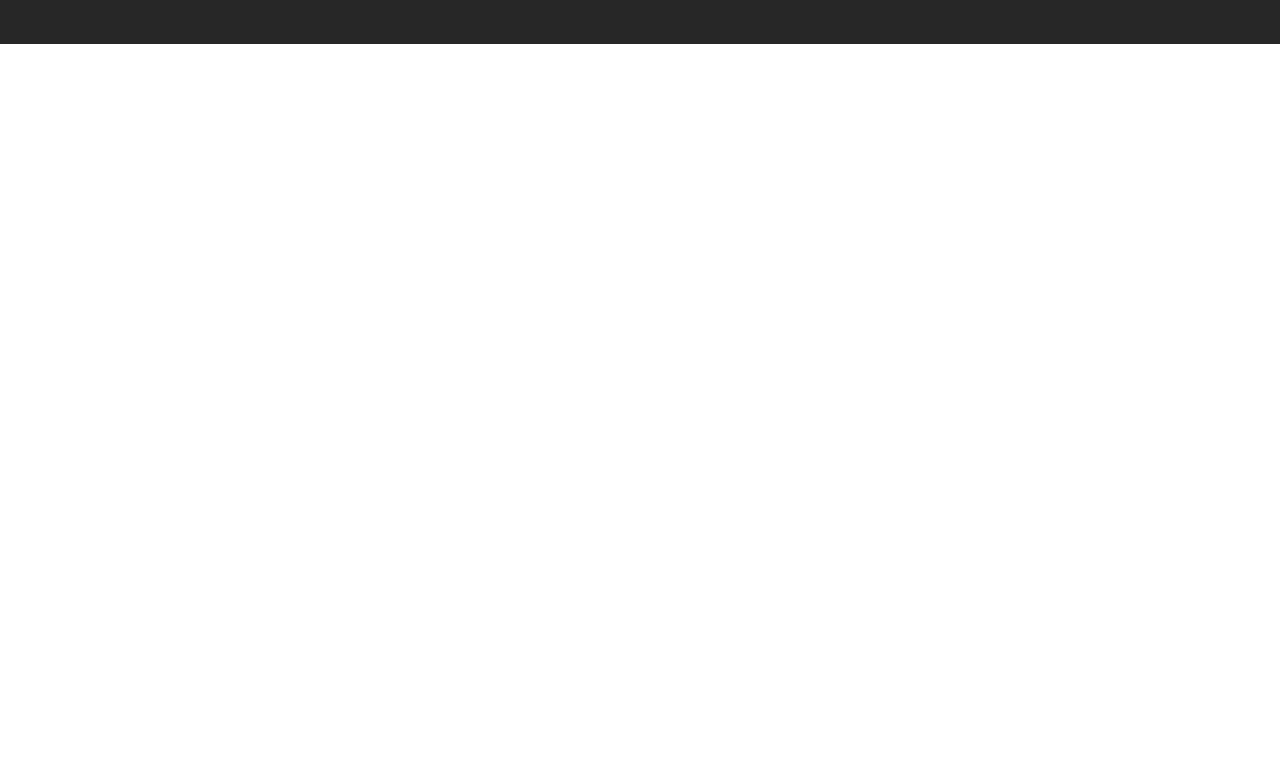
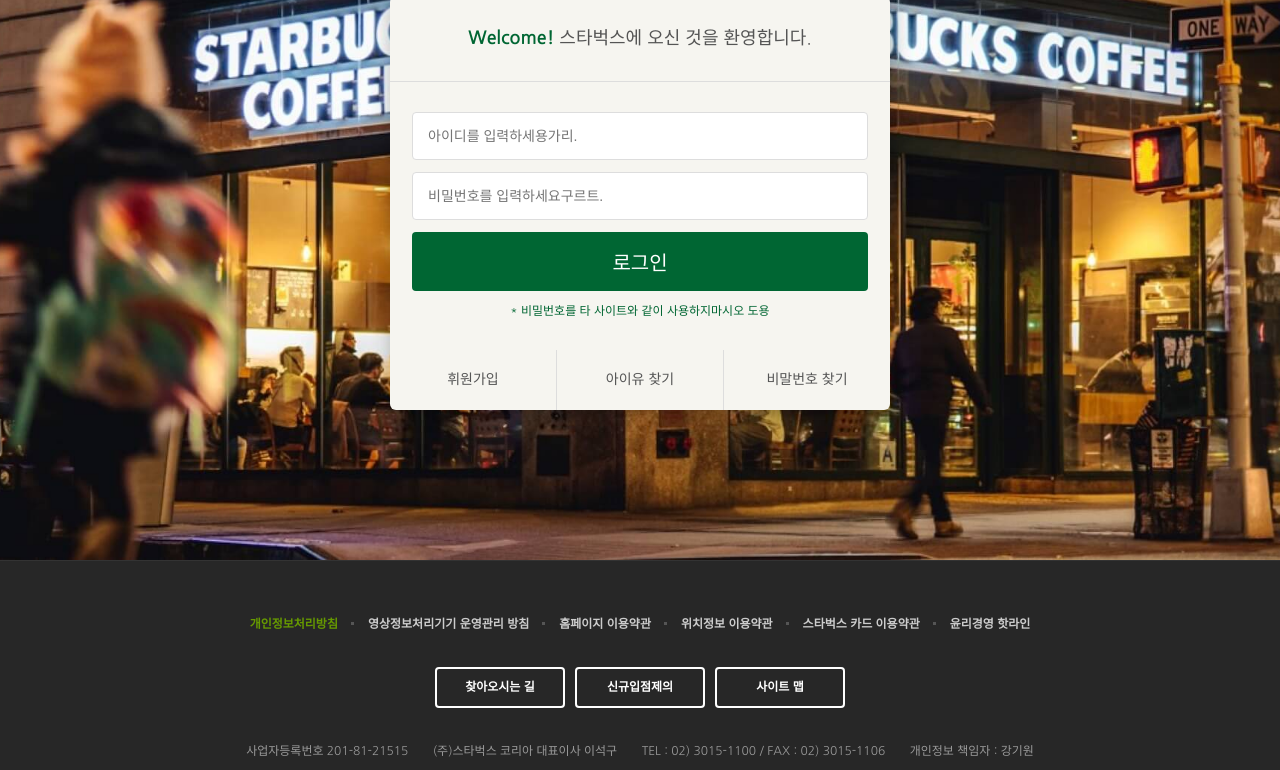
Before and after one commit to nyoung03/Starbucks, a plain HTML site: page singin/index.html in a window 1280 px wide. Shown: the part 290-1060 px from the top of the page. Before the commit the page ends 800 px from the top, so only its background shows below. Drawn offline with nearby package versions, Linux system fonts and the light colour scheme.

Commit message:
로그인 페이지 완성

```diff
--- /dev/null
+++ b/css/singin.css
@@ -0,0 +1,79 @@
+.singin {
+  margin-top: 120px;
+  padding: 100px 0 150px;
+  background-image: url("../images/signin_bg.jpg");
+  background-repeat: no-repeat;
+  background-position: center;
+  background-attachment: fixed;
+  background-size: cover;
+}
+
+.singin h1 {
+  color: white;
+  font-size: 30px;
+  font-weight: 700;
+  text-align: center;
+  margin-bottom: 24px;
+}
+.singin__card {
+  width: 500px;
+  margin: 0 auto;
+  border-radius: 6px;
+  background-color: #f6f5f0;
+  box-shadow: 2px 2px 20px rgba(0, 0, 0, 0.3);
+  color: #555;
+}
+.singin__card h2 {
+  padding: 30px;
+  font-size: 18px;
+  text-align: center;
+  border-bottom: 1px solid #ddd;
+}
+.singin__card h2 strong {
+  font-weight: 700;
+  color: #006633;
+}
+.singin__card form {
+  padding: 30px 22px;
+}
+.singin__card form input {
+  width: 100%;
+  margin-bottom: 12px;
+  padding: 15px;
+  border: 1px solid #ddd;
+  border-radius: 4px;
+  outline: none;
+  box-sizing: border-box;
+  font-size: 14px;
+}
+.singin__card form [type="submit"] {
+  background-color: #063;
+  border: none;
+  color: #fff;
+  font-size: 20px;
+  cursor: pointer;
+}
+.singin__card form p {
+  font-size: 12px;
+  color: #063;
+  text-align: center;
+}
+.singin__card .actions {
+  display: flex;
+  border-top: 1px solis #ddd;
+}
+.singin__card .actions a {
+  flex-grow: 1;
+  flex-basis: 0;
+  text-align: center;
+  padding: 20px;
+  color: #555;
+  font-size: 14px;
+  border-right: 1px solid #ddd;
+}
+.singin__card .actions a:last-child {
+  border-right: none;
+}
+.singin__card .actions a:hover {
+  text-decoration: underline;
+}
--- a/singin/index.html
+++ b/singin/index.html
@@ -36,6 +36,7 @@
   <link rel="stylesheet" href="https://fonts.googleapis.com/icon?family=Material+Icons" />
 
   <link rel="stylesheet" href="../css/common.css" />
+  <link rel="stylesheet" href="../css/singin.css" />
 
 
   <script defer src="../js/common.js"></script>
@@ -374,9 +375,27 @@
 
   </header>
 
- <section class="singin">
-
- </section>
+  <section class="singin">
+    <h1>로그인</h1>
+    <div class="singin__card">
+      <h2>
+        <strong>Welcome!</strong> 스타벅스에 오신 것을 환영합니다.
+      </h2>
+      <form>
+        <input type="text" placeholder="아이디를 입력하세용가리.">
+        <input type="password" placeholder="비밀번호를 입력하세요구르트.">
+        <input type="submit" value="로그인">
+        <p>
+          * 비밀번호를 타 사이트와 같이 사용하지마시오 도용
+        </p>
+      </form>
+      <div class="actions">
+        <a href="javascript:void(0)">휘원가입</a>
+        <a href="javascript:void(0)">아이유 찾기</a>
+        <a href="javascript:void(0)">비말번호 찾기</a>
+      </div>
+    </div>
+  </section>
 
   <!--FOOTER-->
   <footer>
```
